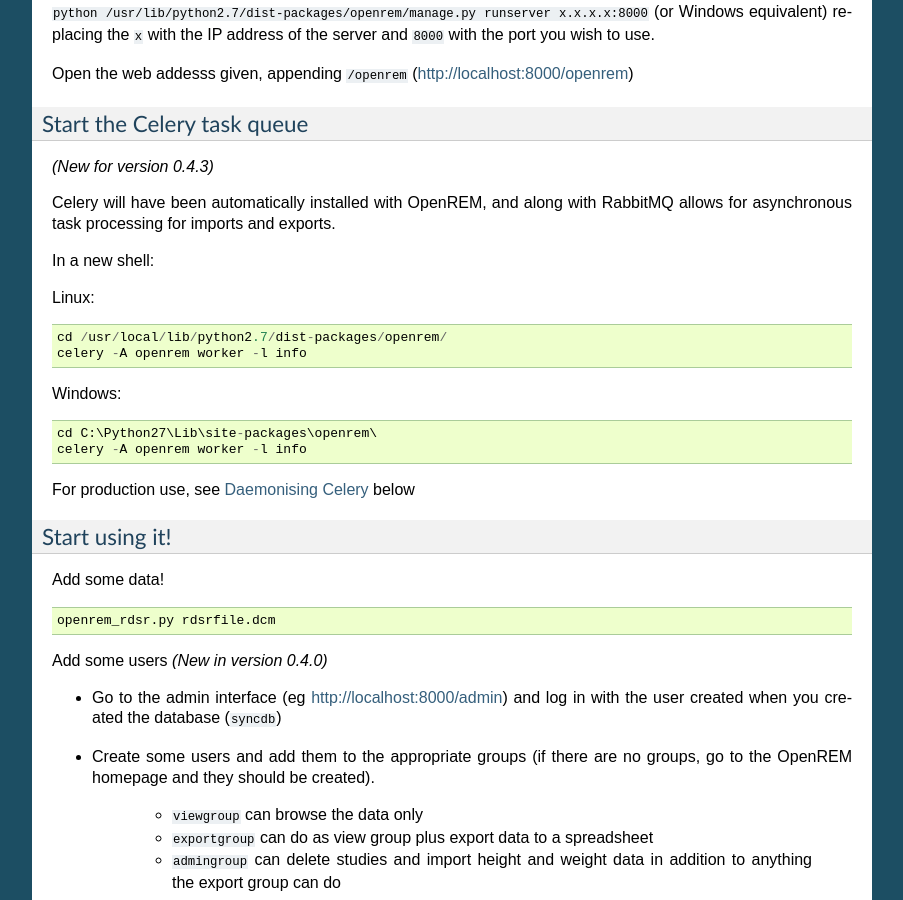
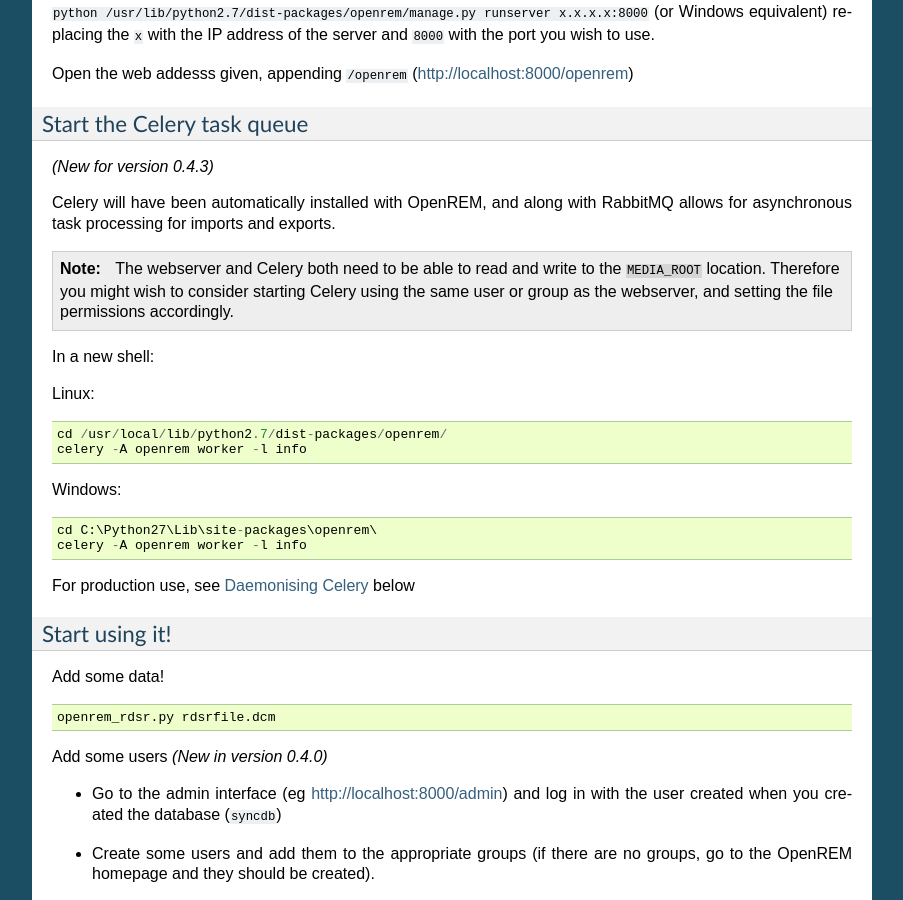
Before and after one commit to ckswilliams/modOpenREM, a Sphinx documentation site: the page built from docs/install.rst, in a window 1280 px wide and 900 px high, scrolled down 3592 px. Shown: the whole window, without its empty margins (198-1101 px from the left). Built offline with Sphinx 7.4.7, drawn with Linux system fonts in a browser that asks for light colours.

Commit message:
Adding note about the user that starts celery being the same as the web server. Already present in 0.4.3 release notes.

```diff
--- a/docs/install.rst
+++ b/docs/install.rst
@@ -212,6 +212,13 @@
 Celery will have been automatically installed with OpenREM, and along with
 RabbitMQ allows for asynchronous task processing for imports and exports.
 
+..  Note::
+
+    The webserver and Celery both need to be able to read and write to the
+    ``MEDIA_ROOT`` location. Therefore you might wish to consider starting
+    Celery using the same user or group as the webserver, and setting the
+    file permissions accordingly.
+
 In a new shell:
 
 Linux::
```
